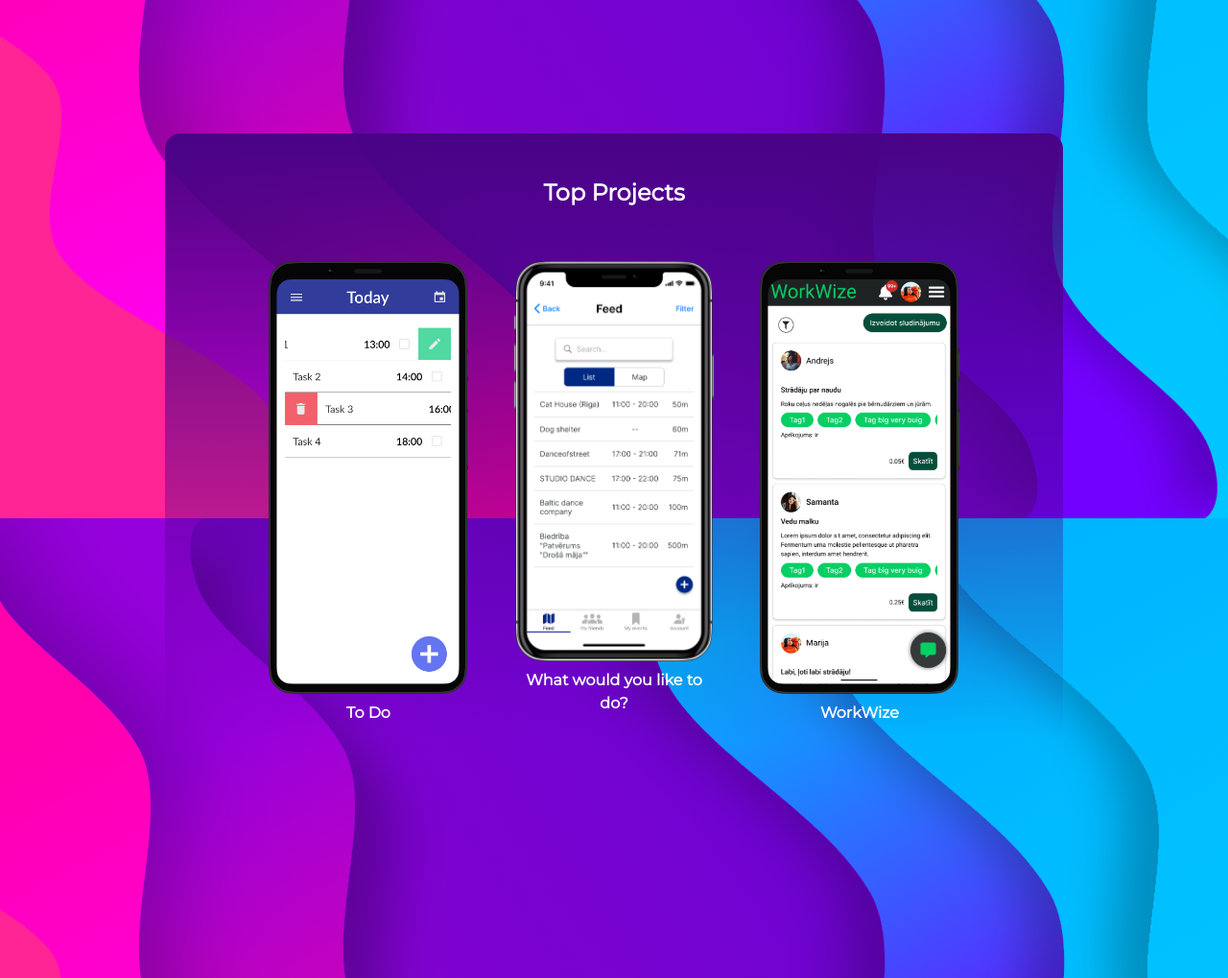
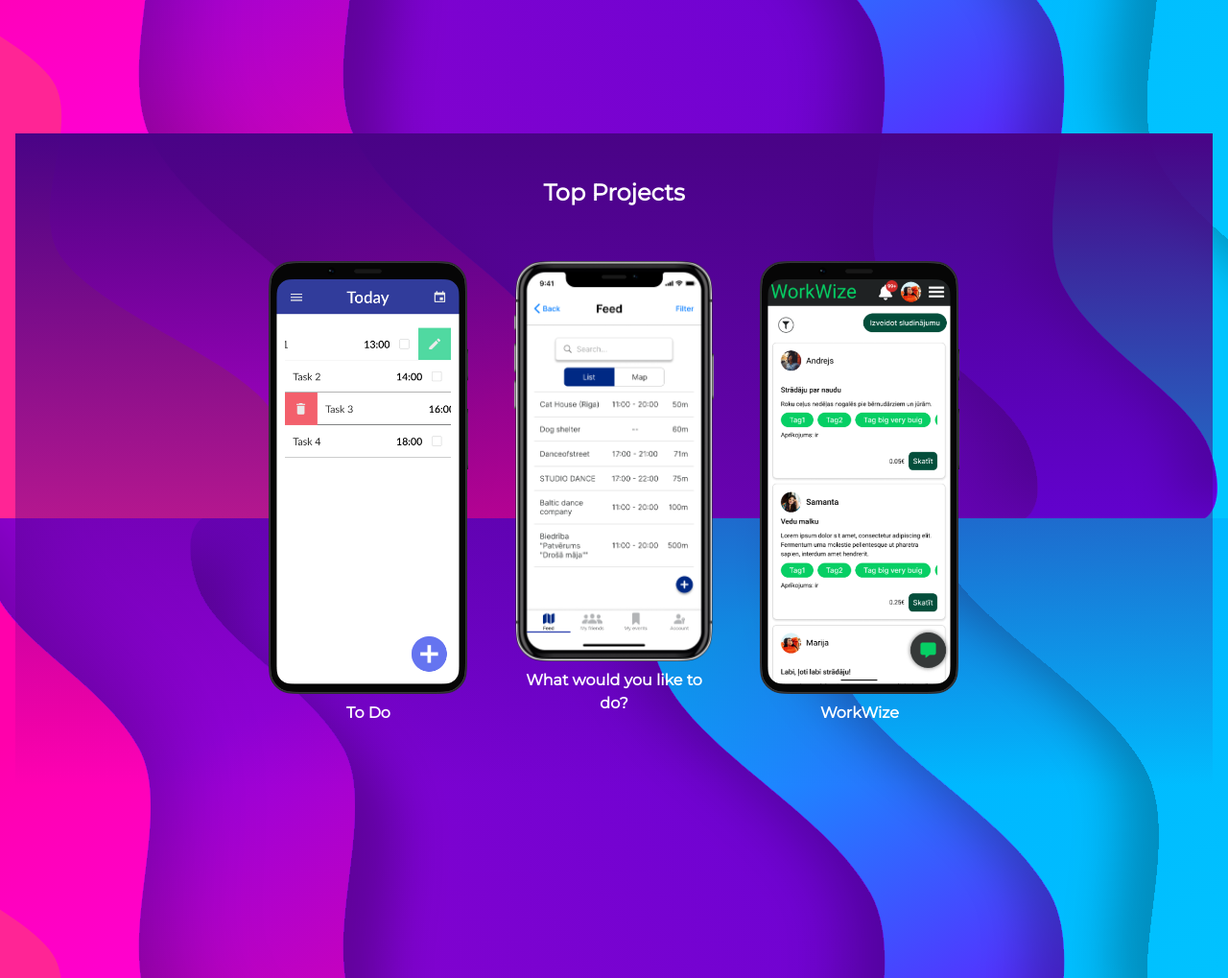
Before and after one commit to glitcheddottiehop/Portfolio, a plain HTML site: page index.html in a window 1280 px wide. Shown: the part 1280-2299 px from the top of the page at 96% size. Drawn offline with nearby package versions, Linux system fonts and the light colour scheme.

Commit message:
Fix Top Projects

```diff
--- a/index.html
+++ b/index.html
@@ -203,8 +203,8 @@
       </div>
 
 
+    <section id="topprojects" class="top-projects">
     <div class="container w-75 content-spacer pb-5">
-      <section id="topprojects" class="top-projects">
         <h4 class="text-center pb-5 pt-5"><strong>Top Projects</strong></h4>
         <div class="image-wrapper">
           <div class="image-container d-flex flex-column flex-md-row mx-auto">
@@ -222,8 +222,8 @@
             </a>
           </div>
         </div>
+      </div>
       </section>
-    </div>
     <div class="container w-75 content-spacer pb-5">
       <section id="allprojects" class="all-projects">
         <h4 class="text-center pb-5"><strong>All Projects</strong></h4>
--- a/style.css
+++ b/style.css
@@ -129,7 +129,9 @@
 }
 
 .top-projects {
-  border-radius: 16px;
+  border-radius: var(--border-radius);
+  margin-left: 1rem;
+  margin-right: 1rem;
   background: linear-gradient(rgb(73, 3, 134, 1), rgb(73, 3, 134, 0));
   color: white;
 }
```
